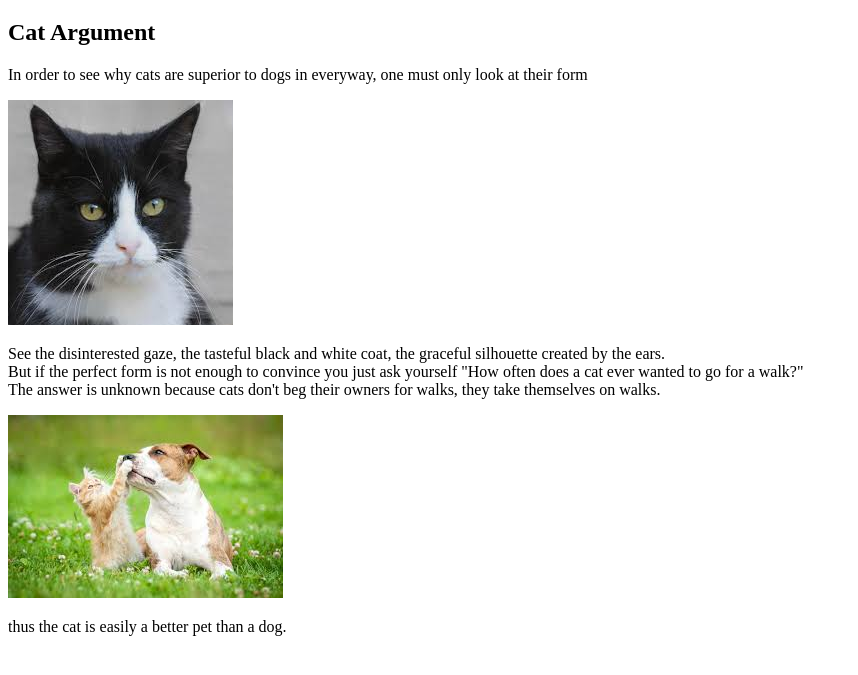
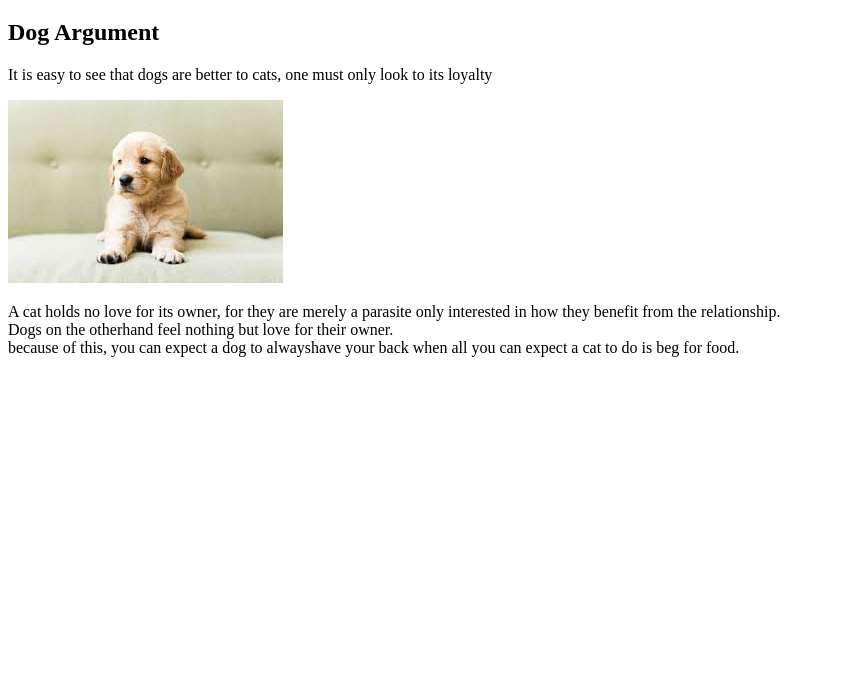
Before and after one commit to Tstark128380/stark_t_midterm, a plain HTML site: page index.html in a window 1280 px wide. Shown: the part 61-736 px from the top of the page, without its empty margins (0-858 px from the left). Drawn offline with Linux system fonts and the light colour scheme.

Commit message:
dog stuff done

```diff
--- a/index.html
+++ b/index.html
@@ -7,13 +7,10 @@
 <body>
     <h1>midterm project</h1>
     <section>
-        <h2>Cat Argument</h2>
-        <p>In order to see why cats are superior to dogs in everyway, one must only look at their form</p>
-        <img src="img/cat.jpeg" alt="The superior form">
-        <p>See the disinterested gaze, the tasteful black and white coat, the graceful silhouette created by the ears.<br>But if the perfect form is not enough to convince you just ask yourself "How often does a cat ever wanted to go for a walk?"<br>The answer is unknown because cats don't beg their owners for walks, they take themselves on walks.</p>
-
-        <img src="img/Cat+dog.jpeg" alt="cat bravely fighting off the barbaric dog">
-        <p>thus the cat is easily a better pet than a dog.</p>
+        <h2>Dog Argument</h2>
+        <p>It is easy to see that dogs are better to cats, one must only look to its loyalty</p>
+        <img src="img/dog.jpeg" alt="A friend">
+        <p>A cat holds no love for its owner, for they are merely a parasite only interested in how they benefit from the relationship.<br>Dogs on the otherhand feel nothing but love for their owner.<br>because of this, you can expect a dog to alwayshave your back when all you can expect a cat to do is beg for food.</p>
     </section>
 </body>
 </html>
```
Also changed, not shown: img/Cat+dog.jpeg (deleted), img/cat.jpeg (deleted), img/dog.jpeg (added), 3 other files.
